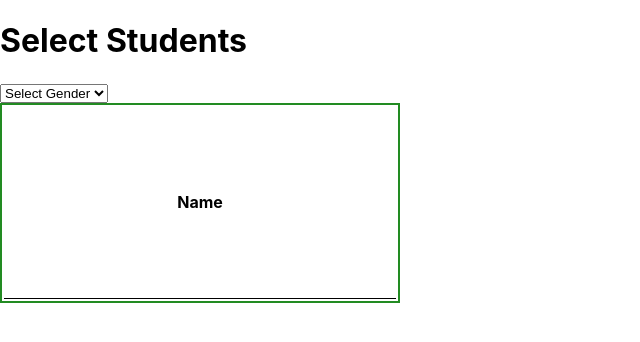
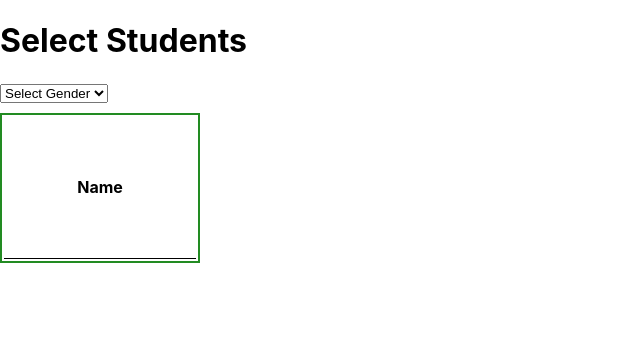
Before and after one commit to anujanaya/Tution-students-list, a React (Create React App) app: page / in a window 1280 px wide. Shown: the top 342 px of the page, without its empty margins (0-640 px from the left). Built offline with nearby package versions, Linux system fonts and the light colour scheme.

Commit message:
unable to push

```diff
--- a/src/App.css
+++ b/src/App.css
@@ -4,12 +4,13 @@
   /* display: flex;
   justify-content: center; */
   align-items: left-corner;
+  margin-top: 10px;
 }
 
 table {
   border: 2px solid forestgreen;
-  width: 400px;
-  height: 200px;
+  width: 200px;
+  height: 150px;
 }
 
 th {
--- a/src/App.js
+++ b/src/App.js
@@ -18,15 +18,15 @@ function App() {
 
   return (
     <div >
-      <h1>Select Students</h1>
-
+<h1>Select Students</h1>
       <select value={selectGender} onChange={onChangeGender}>
         <option value="">Select Gender</option>
         <option value="Male">Male</option>
         <option value="Female">Female</option>
         <option value="All">All</option>
       </select>
-      <div className="App" >
+
+    <div className="App" >
         <table>
           <tr>
             <th>Name</th>
```
